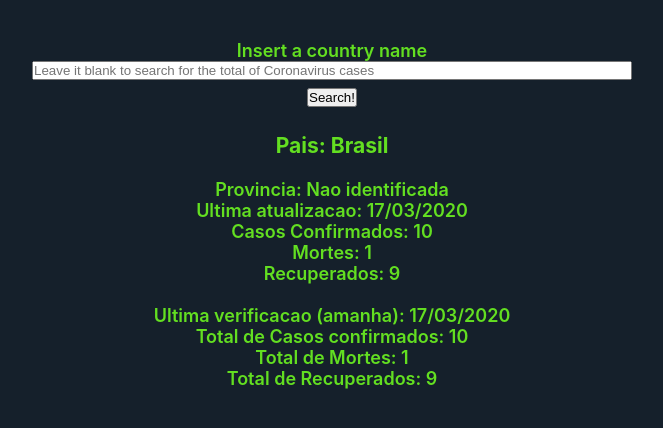
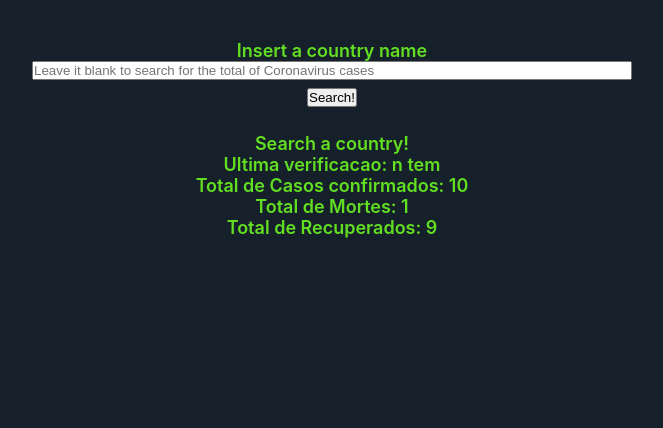
Before and after one commit to JustAn0therDev/COVID19-TRACKER, a React (Create React App) app: page / in a window 1280 px wide. Shown: the top 428 px of the page, without its empty margins (308-971 px from the left). Built offline with nearby package versions, Linux system fonts and the light colour scheme.

Commit message:
Installing axios and retrieving information about the Covid19Stats and cases

```diff
--- a/package.json
+++ b/package.json
@@ -6,6 +6,7 @@
     "@testing-library/jest-dom": "^4.2.4",
     "@testing-library/react": "^9.3.2",
     "@testing-library/user-event": "^7.1.2",
+    "axios": "^0.19.2",
     "react": "^16.13.0",
     "react-dom": "^16.13.0",
     "react-scripts": "3.4.0"
--- a/src/MainComponent/Main.js
+++ b/src/MainComponent/Main.js
@@ -1,8 +1,11 @@
-import React from "react";
+import React, { useState } from "react";
 import './Main.css';
 import MainCovid19Data from "./MainCovid19DataComponent/MainCovid19Data";
 
 export default function Main() {
+    const [countryInputValue, setCountryInputValue] = useState('');
+    const [country, setCountry] = useState('');
+
     return (
         <>
         <div className="main-div">
@@ -14,15 +17,16 @@ export default function Main() {
                     <input
                     id="input-search"
                     placeholder="Leave it blank to search for the total of Coronavirus cases"
+                    onChange={(ev) => { ev.preventDefault(); setCountryInputValue(ev.target.value); }}
                     />
                 </div>
-                <button id="btn-search" type="button">
+                <button id="btn-search" type="button" onClick={() => { setCountry(countryInputValue) }}>
                     Search!
                 </button>
              </form>
         </div>
         <br />
-        <MainCovid19Data></MainCovid19Data>
+        <MainCovid19Data props={country}></MainCovid19Data>
         </>
     )
 }
--- a/src/MainComponent/MainCovid19DataComponent/MainCovid19Data.js
+++ b/src/MainComponent/MainCovid19DataComponent/MainCovid19Data.js
@@ -1,19 +1,41 @@
-import React from "react";
+import React, { useState, useEffect } from "react";
 import './MainCovid19Data.css';
+import axios from "axios";
 
-export default function MainCovid19Data() {
+export default function MainCovid19Data(props) {
+
+    const [componentResponseState, setComponentResponseState] = useState('');
+
+    useEffect(() => async function getCovid19DataFromSpecifiedCountry(country) {
+        var response = await axios.get('https://covid-19-coronavirus-statistics.p.rapidapi.com/v1/stats', {
+            headers: {
+                "Accept": "application/json",
+                "Content-Type": "application/json",
+                "x-rapidapi-host": "covid-19-coronavirus-statistics.p.rapidapi.com",
+	            "x-rapidapi-key": "4d05572d05msh8850743a12d5d73p17280fjsn86033a0fdb9a"
+            },
+            params: {
+                "country": country
+            }
+        });
+        setComponentResponseState(response.data);
+    }, [props.country, componentResponseState]);
+
     return (
         <div className="div-mainCovid19Data">
-            <h3>Pais: Brasil</h3>
-            <br />
             <ul>
-                <li>Provincia: Nao identificada</li>
-                <li>Ultima atualizacao: {new Date().toLocaleDateString('pt-BR')}</li>
-                <li>Casos Confirmados: 10</li>
-                <li>Mortes: 1</li>
-                <li>Recuperados: 9</li>
-                <br />
-                <li>Ultima verificacao (amanha): {new Date().toLocaleDateString('pt-BR')}</li>
+            { componentResponseState.covid19Stats ? componentResponseState.covid19Stats.map(data =>(
+                <>
+                    <li>Provincia: {data.province}</li>
+                    <li>Ultima atualizacao: {data.lastUpdate.toLocaleDateString('pt-BR')}</li>
+                    <li>Casos Confirmados: {data.confirmed}</li>
+                    <li>Mortes: {data.deaths}</li>
+                    <li>Recuperados: {data.recovered}</li>
+                    <br />
+                </>
+                )
+            ) : <p>Search a country!</p> }
+                <li>Ultima verificacao: n tem</li>
                 <li>Total de Casos confirmados: 10</li>
                 <li>Total de Mortes: 1</li>
                 <li>Total de Recuperados: 9</li>
```
Also changed, not shown: 1 other file (tests, documents, lock files or other folders).
